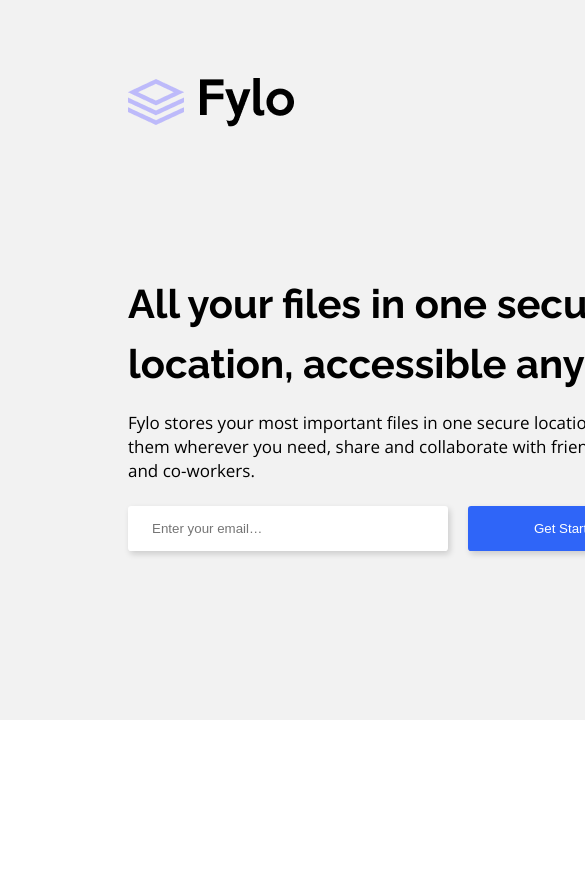
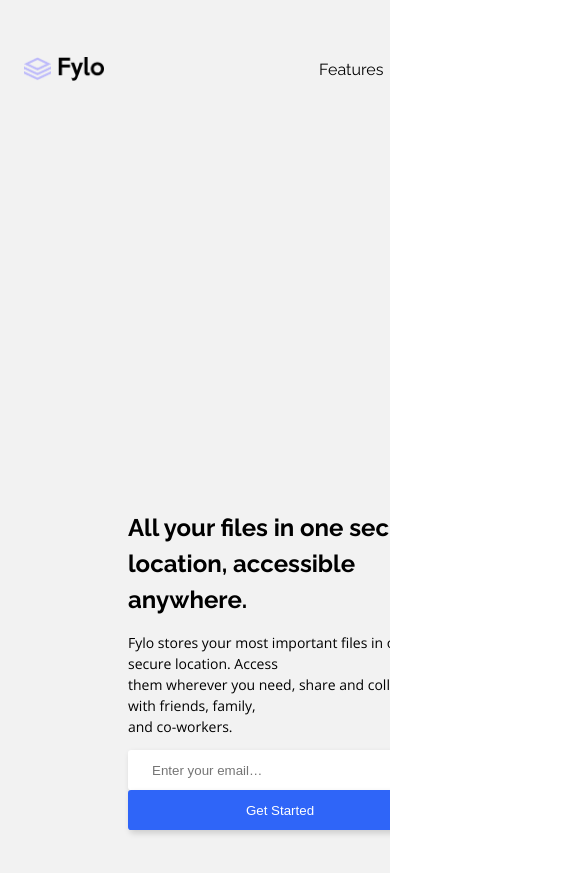
Before and after one commit to Murad1359/Figma, a plain HTML site: page index.html in a window 390 px wide. Shown: the top 873 px of the page, 585 px wide, since content can reach past the window. Before the commit the page ends 844 px from the top, so only its background shows below. Drawn offline with nearby package versions, Linux system fonts and the light colour scheme.

Commit message:
Figma2.0

```diff
--- a/css/style.css
+++ b/css/style.css
@@ -6,7 +6,7 @@ body{
 /*Head*/
 
 .head{
-    width: 1530px;
+    width: 100%;
     min-height: 720px;
     background: #F2F2F2;
     background-size: cover;
@@ -36,7 +36,7 @@ body{
 .menu ul{
     padding: 0;
     margin: 0;
-    margin-left: 550px;
+    float: right;
 }
 
 .menu ul li{
@@ -124,3 +124,116 @@ body{
     float: left;
     background-image: url(../img/illustration_1-01.png);
 }
+
+.phone{
+    display: none;
+}
+
+
+@media only screen and (max-width: 600px) {
+
+    .head{
+        max-width: 600px;
+        min-height: 755px;
+        margin: 0;
+        float: left;
+        overflow-x: hidden;
+    }
+
+    .header{
+        box-sizing: border-box;
+        width: 500px;
+        min-height: 90px;
+        display: flex;
+        align-items: center;
+        justify-content: center;
+        margin: 24px;
+        float: left;
+        overflow-x: hidden;
+    }
+
+    .logo{
+        width: 80px;
+        min-height: 24px;
+        float: left;
+    }
+
+    .menu{
+        width: 420px;
+        min-height: 24px;
+        float: left;
+    }
+
+    .menu ul{
+        margin: 0;
+        padding: 0;
+        float: right;
+    }
+
+    .menu ul li{
+        margin: 10px;
+        padding: 0;
+        float: left;
+    }
+
+    .hero{
+        width: 600px;
+        height: 665px;
+    }
+
+    .rhero{
+        width: 304px;
+        height: 225px;
+        background-size: cover;
+        float: left;
+    }
+
+    .lhero{
+        width: 304px;
+        height: 225px;
+        background: cover;
+        float: left;
+    }
+
+    .text1{
+        width: 320px;
+        height: 215px;
+        float: left;
+    }
+
+    .hero_h1{
+        font-size: 24px;
+        line-height: 36px;
+    }
+
+    .hero_p{
+        font-size: 14px;
+        line-height: 21px;
+    }
+
+    .inbut{
+        width: 304px;
+        height: 40px;
+    }
+
+    .email{
+        width: 304px;
+        height: 40px;
+        float: left;
+    }
+
+    .bt{
+        width: 304px;
+        height: 40px;
+        margin: 0;
+        float: left;
+    }
+
+    .phone{
+        display: block;
+    }
+
+    .desktop{
+        display: none;
+    }
+  }
--- a/index.html
+++ b/index.html
@@ -2,6 +2,7 @@
 <html lang="en">
 <head>
     <meta charset="UTF-8">
+    <meta name="viewport" content="width=device-width, initial-scale=1.0, maximum-scale=1.0, user-scalable=no">
     <title>Fig</title>
     <!--
         Fonts
@@ -38,6 +39,8 @@
 
         <div class="hero">
 
+            <div class="rhero phone"></div>
+
             <div class="lhero">
 
                 <div class="text1">
@@ -67,7 +70,7 @@
 
             </div>
 
-            <div class="rhero"></div>
+            <div class="rhero desktop"></div>
 
         </div>
 
```
